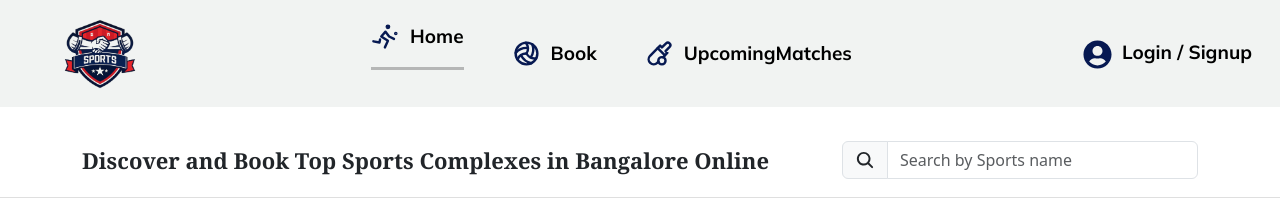
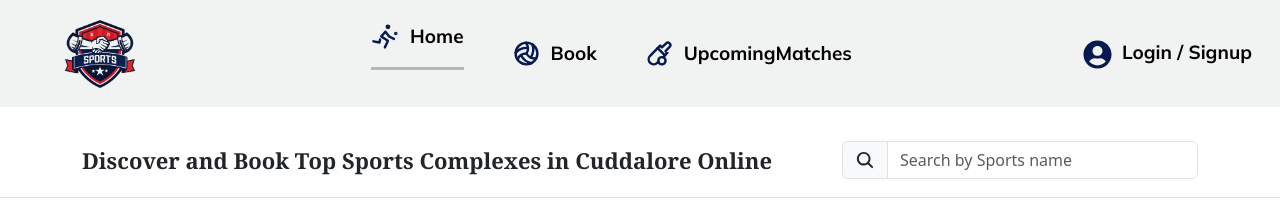
Before and after one commit to sujith2009/sports-booking, a React (Vite) app: page /booking in a window 1280 px wide. Shown: the top 218 px of the page. Built offline with nearby package versions, Linux system fonts and the light colour scheme; no server answers; a web font is replaced by a local one.

Commit message:
change bangalore to cuddalore

```diff
--- a/pages/Booking.jsx
+++ b/pages/Booking.jsx
@@ -37,7 +37,7 @@ const Booking = () => {
           {/* Left Section: Heading */}
           <div className="col-md-8">
             <h4 className={`text pt-4 ${BookCss.bookHeading}`}>
-              Discover and Book Top Sports Complexes in Bangalore Online
+              Discover and Book Top Sports Complexes in Cuddalore Online
             </h4>
           </div>
           {/* Right Section: Search Input */}
```
